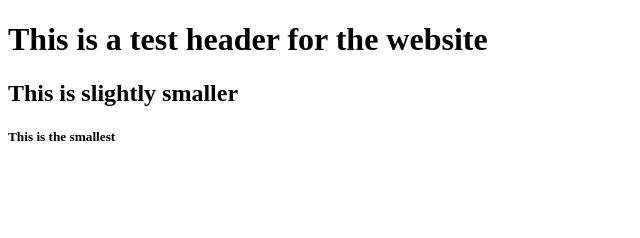
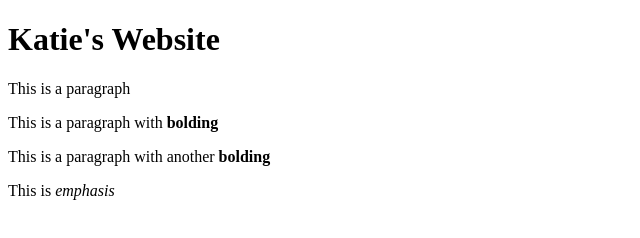
Before and after one commit to Harmonickey/KatieWebsite, a plain HTML site: page index.html in a window 1280 px wide. Shown: the whole page, without its empty margins (0-640 px from the left). Drawn offline with Linux system fonts and the light colour scheme.

Commit message:
first javascript

```diff
--- a/index.html
+++ b/index.html
@@ -5,8 +5,17 @@
     </head>
 
     <body>
-    	<h1>This is a test header for the website</h1>
-    	<h2>This is slightly smaller</h2>
-    	<h5>This is the smallest</h5>
+    	<h1>Katie's Website</h1>
+
+    	<p>This is a paragraph</p>
+
+    	<p>This is a paragraph with <b>bolding</b> </p>
+    	<p>This is a paragraph with another <strong>bolding</strong></p>
+
+    	<p>This is <em>emphasis</em></p>
+
+    	<div>
+
+    	</div>
     </body>
 </html>
--- a/index.js
+++ b/index.js
@@ -1 +1,6 @@
 //this is the javascript file
+
+window.onload = function ()
+{
+	alert("Hello Katie")
+}
```
